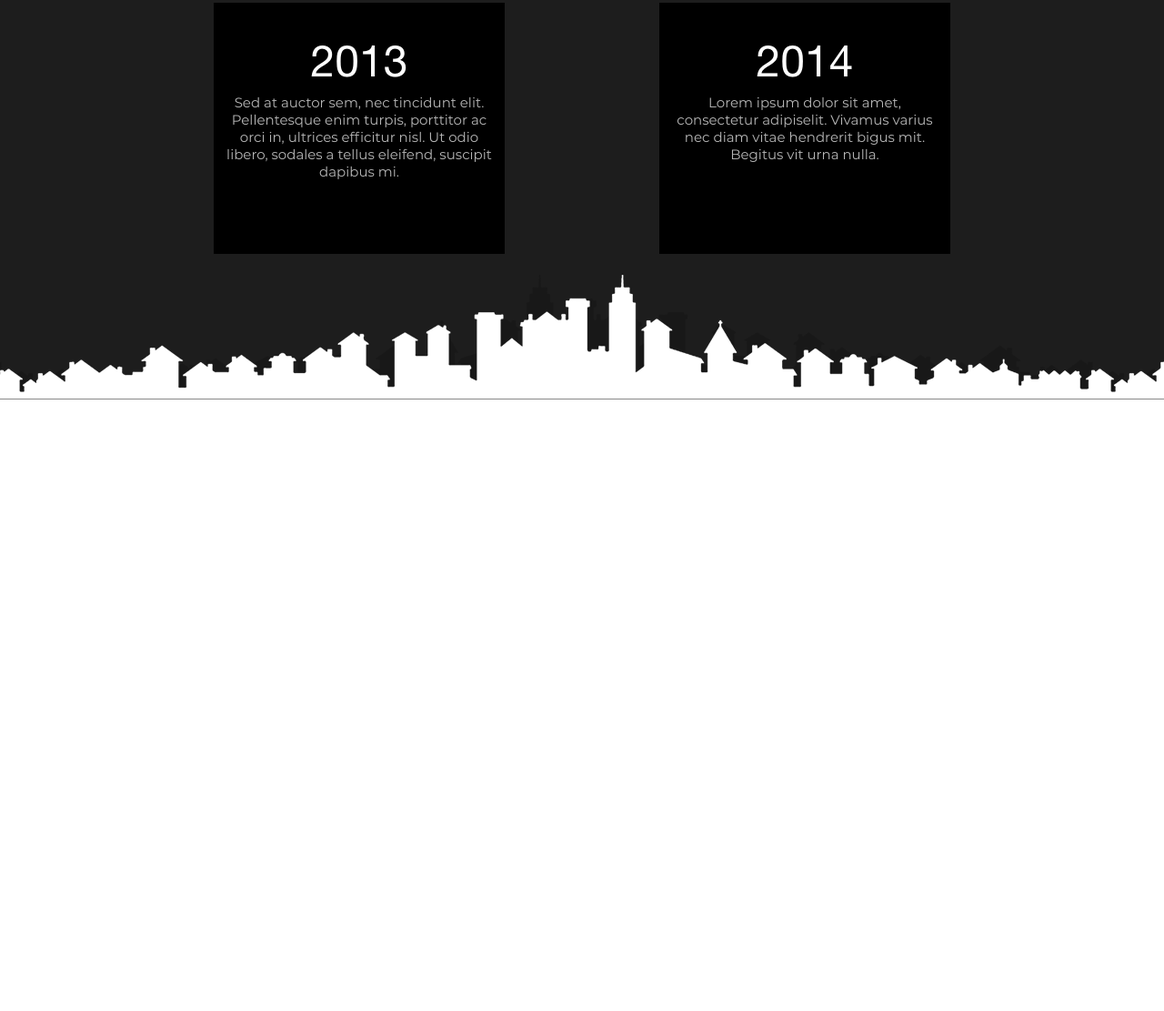
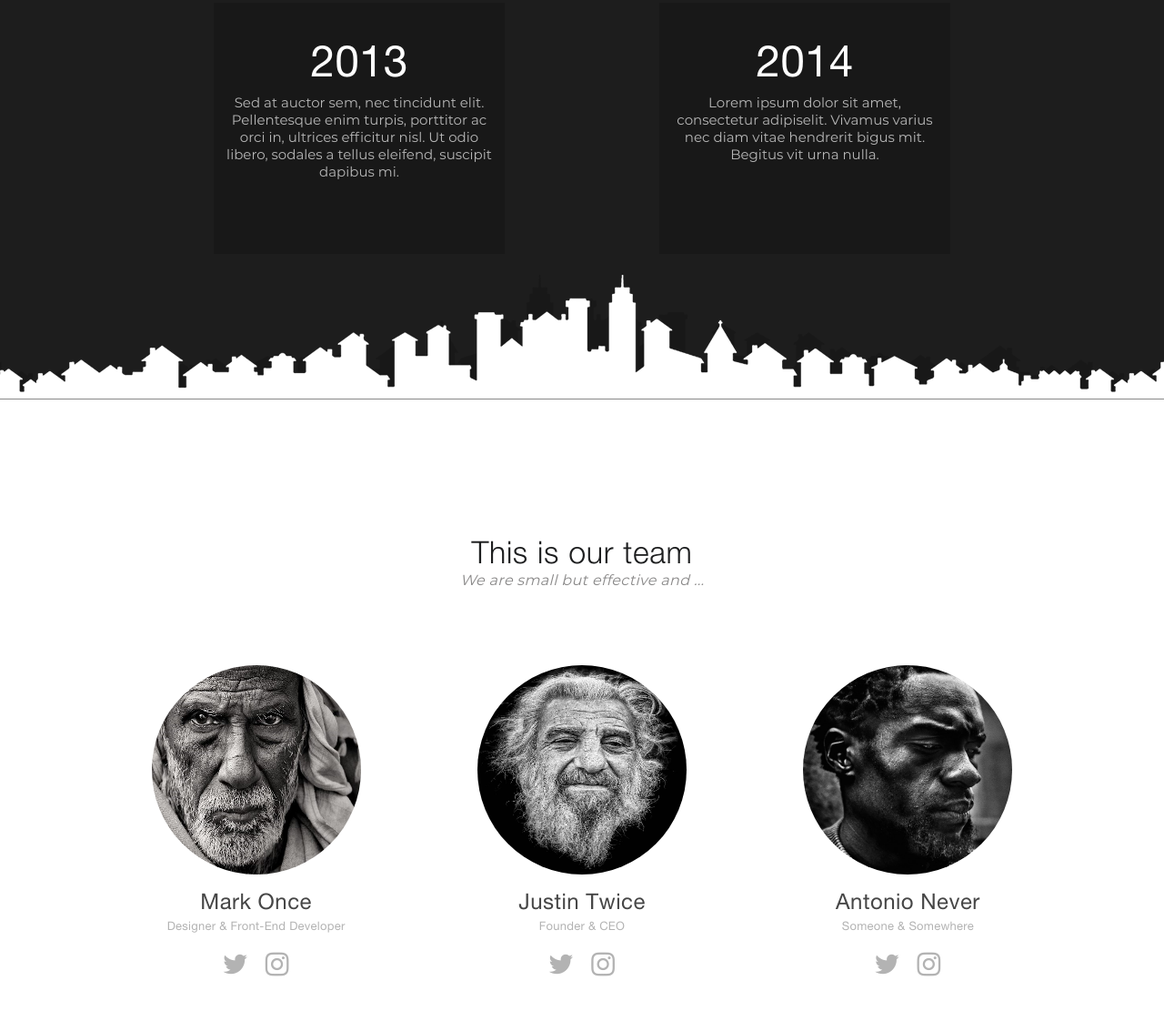
Before and after one commit to VoronovShakalov/sass, a plain HTML site: page index.html in a window 1280 px wide. Shown: the part 1047-2158 px from the top of the page at 91% size. Before the commit the page ends 1486 px from the top, so only its background shows below. Drawn offline with Linux system fonts and the light colour scheme.

Commit message:
Add files via upload
Signed-off-by: VoronovShakalov <122772027+VoronovShakalov@users.noreply.github.com>

```diff
--- /dev/null
+++ b/fontello.css
@@ -0,0 +1,58 @@
+@font-face {
+  font-family: 'fontello';
+  src: url('../font/fontello.eot?93185744');
+  src: url('../font/fontello.eot?93185744#iefix') format('embedded-opentype'),
+       url('../font/fontello.woff2?93185744') format('woff2'),
+       url('../font/fontello.woff?93185744') format('woff'),
+       url('../font/fontello.ttf?93185744') format('truetype'),
+       url('../font/fontello.svg?93185744#fontello') format('svg');
+  font-weight: normal;
+  font-style: normal;
+}
+/* Chrome hack: SVG is rendered more smooth in Windozze. 100% magic, uncomment if you need it. */
+/* Note, that will break hinting! In other OS-es font will be not as sharp as it could be */
+/*
+@media screen and (-webkit-min-device-pixel-ratio:0) {
+  @font-face {
+    font-family: 'fontello';
+    src: url('../font/fontello.svg?93185744#fontello') format('svg');
+  }
+}
+*/
+[class^="icon-"]:before, [class*=" icon-"]:before {
+  font-family: "fontello";
+  font-style: normal;
+  font-weight: normal;
+  speak: never;
+
+  display: inline-block;
+  text-decoration: inherit;
+  width: 1em;
+  margin-right: .2em;
+  text-align: center;
+  /* opacity: .8; */
+
+  /* For safety - reset parent styles, that can break glyph codes*/
+  font-variant: normal;
+  text-transform: none;
+
+  /* fix buttons height, for twitter bootstrap */
+  line-height: 1em;
+
+  /* Animation center compensation - margins should be symmetric */
+  /* remove if not needed */
+  margin-left: .2em;
+
+  /* you can be more comfortable with increased icons size */
+  /* font-size: 120%; */
+
+  /* Font smoothing. That was taken from TWBS */
+  -webkit-font-smoothing: antialiased;
+  -moz-osx-font-smoothing: grayscale;
+
+  /* Uncomment for 3D effect */
+  /* text-shadow: 1px 1px 1px rgba(127, 127, 127, 0.3); */
+}
+
+.icon-instagram:before { content: '\30'; } /* '0' */
+.icon-twitter:before { content: '\f099'; } /* '' */
--- a/index.html
+++ b/index.html
@@ -4,6 +4,7 @@
     <meta charset="UTF-8">
     <meta http-equiv="X-UA-Compatible" content="IE=edge">
     <meta name="viewport" content="width=device-width, initial-scale=1.0">
+    <link rel="stylesheet" href="fontello.css">
     <link rel="stylesheet" href="font/fonts.css">
     <link rel="stylesheet" href="style.css">
     <title>Document</title>
@@ -38,7 +39,33 @@
             <div class="ai"> <h1>2013</h1> <p>Sed at auctor sem, nec tincidunt elit. Pellentesque enim turpis, porttitor ac orci in, ultrices efficitur nisl. Ut odio libero, sodales a tellus eleifend, suscipit dapibus mi.</p></div>
             <div class="ai"> <h1>2014</h1> <p>Lorem ipsum dolor sit amet, consectetur adipiselit. Vivamus varius nec diam vitae hendrerit bigus mit. Begitus vit urna nulla.</p></div>
     </div>
+    <div class="team">
+        <h1>This is our team</h1>
+        <h2>We are small but effective and ...</h2>
+        <div class="person">
+            <div>
+                <img src="images/w1.jpg" alt="">
+                <h3>Mark Once</h1>
+                <p>Designer & Front-End Developer</p>
+                <i class="icon-twitter"></i>
+                <i class="icon-instagram"></i>
+            </div>
+            <div>
+                <img src="images/w2.jpg" alt="">
+                <h3>Justin Twice</h1>
+                <p>Founder & CEO</p>
+                <i class="icon-twitter"></i>
+                <i class="icon-instagram"></i>
+            </div>
+            <div>
+                <img src="images/w3.jpg" alt="">
+                <h3>Antonio Never</h1>
+                <p>Someone & Somewhere</p>
+                <i class="icon-twitter"></i>
+                <i class="icon-instagram"></i>
+            </div>
+        </div>
+    </div>
 </main>
-
 </body>
 </html>
--- a/style.sass
+++ b/style.sass
@@ -79,7 +79,7 @@ main
         padding-bottom: 20vh
         background: url(images/buildings__black_3164.png) center bottom repeat-x , url(images/buildings__white_3165.png) center bottom repeat-x, #1d1d1d
         .ai
-            background-color: black
+            background-color: #181818
             padding: 1vw
             h1
                 margin-top: 10%
@@ -95,3 +95,54 @@ main
                 font-family: Montserrat-Regular
                 font-size: 15px
                 font-weight: 300
+    .team
+        background-color: #ffffff
+        padding-top: 20vh
+        text-align: center
+        padding-bottom: 20vh
+        padding-left: 8vw
+        padding-right: 8vw
+        h1
+            font-family: 'HelveticaNeueLTProLt'
+            font-size: 34px
+            line-height: 26px
+            font-weight: 400
+            letter-spacing: 0.02em
+            color: #1d1e1f
+            text-align: center
+        h2
+            font-family: Montserrat-Regular
+            font-size: 16px
+            line-height: 26px
+            font-weight: 300
+            font-style: italic
+            letter-spacing: 0.02em
+            color: #898888
+            text-align: center
+            margin-bottom: 10vh
+        .person
+            display: grid
+            grid-template-columns: repeat(3, 1fr)
+            img
+                width: 230px
+                height: 230px
+                border-radius: 500px
+                margin-bottom: 2vh
+            h3
+                font-family: 'HelveticaNeueLTProRoman'
+                font-size: 24px
+                line-height: 26px
+                font-weight: 400
+                letter-spacing: 0.02em
+                color: #464646
+            p
+                font-family: 'HelveticaNeueLTProRoman'
+                font-size: 13px
+                line-height: 26px
+                font-weight: 400
+                letter-spacing: 0.02em
+                color: #b3b3b3
+                margin-bottom: 10px
+            i
+                color: #b3b3b3
+                font-size: 30px
```
Also changed, not shown: font/fontello.ttf (added), font/fontello.woff (added), font/fontello.woff2 (added), images/instagram_3212.png (added), images/twitter_3213.png (added), images/w1.jpg (added), images/w2.jpg (added), images/w3.jpg (added), style.css, 2 other files.
